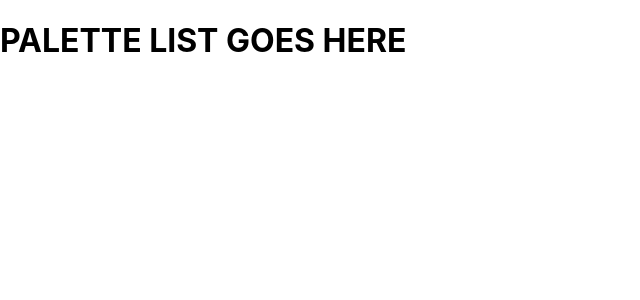
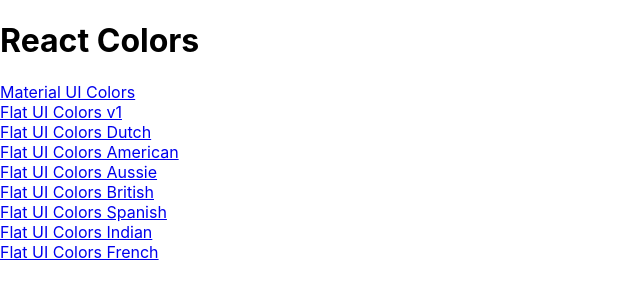
Before and after one commit to Khabibullo-S/Colors-project, a React (Create React App) app: page / in a window 1280 px wide. Shown: the top 300 px of the page, without its empty margins (0-640 px from the left). Built offline with nearby package versions, Linux system fonts and the light colour scheme; the HTML template or start-up script is replaced by a standard one.

Commit message:
Add PaletteList and Links

```diff
--- a/src/App.js
+++ b/src/App.js
@@ -3,6 +3,7 @@
 import Palette from "./Palette";
 import seedColors from "./seedColors";
 import { generatePalette } from "./colorHelpers";
+import PaletteList from "./PaletteList";
 
 function PaletteWrapper() {
   const { id } = useParams(); // Now useParams has the context it needs
@@ -22,7 +23,7 @@
   return (
     <div>
       <Routes>
-        <Route path="/" exact element={<h1>PALETTE LIST GOES HERE</h1>} />
+        <Route path="/" exact element={<PaletteList palettes={seedColors} />} />
         <Route path="/palette/:id" exact element={<PaletteWrapper />} />
       </Routes>
 
--- a/src/Navbar.js
+++ b/src/Navbar.js
@@ -1,4 +1,5 @@
 import React, { useState } from "react";
+import { Link } from "react-router-dom";
 import Slider from "rc-slider";
 import Select, { SelectChangeEvent } from "@mui/material/Select";
 import MenuItem from "@mui/material/MenuItem";
@@ -22,7 +23,7 @@
   return (
     <header className="Navbar">
       <div className="logo">
-        <a href="#">reactcolorpicker</a>
+        <Link to="/">reactcolorpicker</Link>
       </div>
       <div className="slider-container">
         <span>Level: {level}</span>
--- /dev/null
+++ b/src/PaletteList.js
@@ -0,0 +1,18 @@
+import React from "react";
+import { Link } from "react-router-dom";
+
+const PaletteList = ({ palettes }) => {
+  console.log(palettes);
+  return (
+    <div>
+      <h1>React Colors</h1>
+      {palettes.map((palette) => (
+        <div>
+          <Link to={`/palette/${palette.id}`}>{palette.paletteName}</Link>
+        </div>
+      ))}
+    </div>
+  );
+};
+
+export default PaletteList;
```
